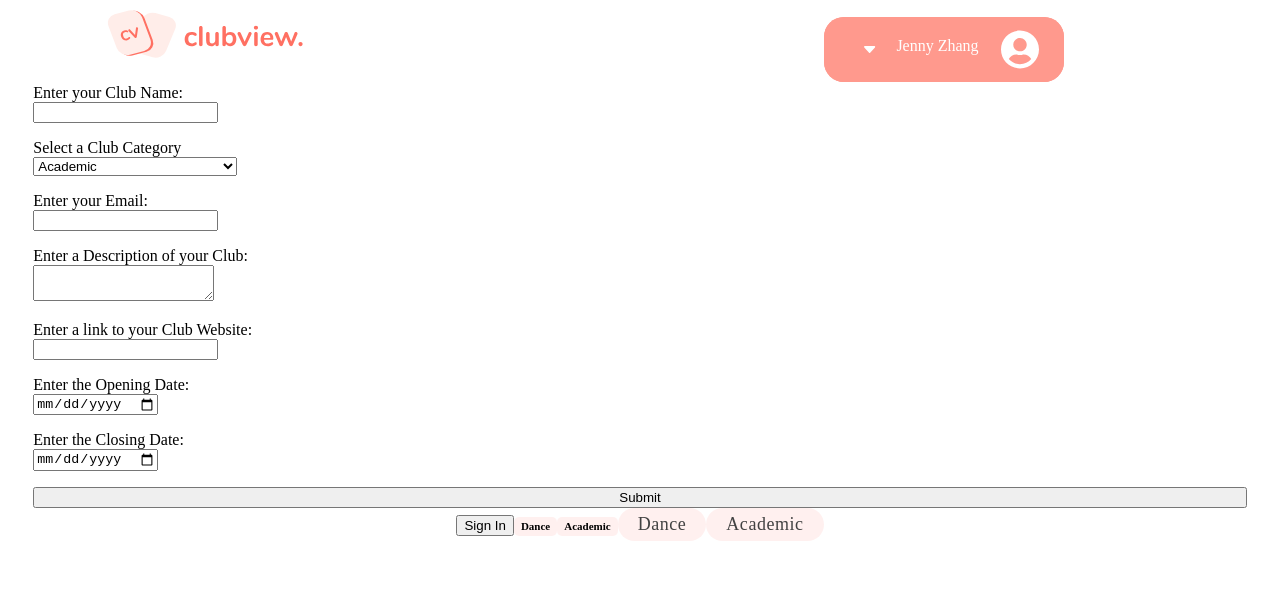
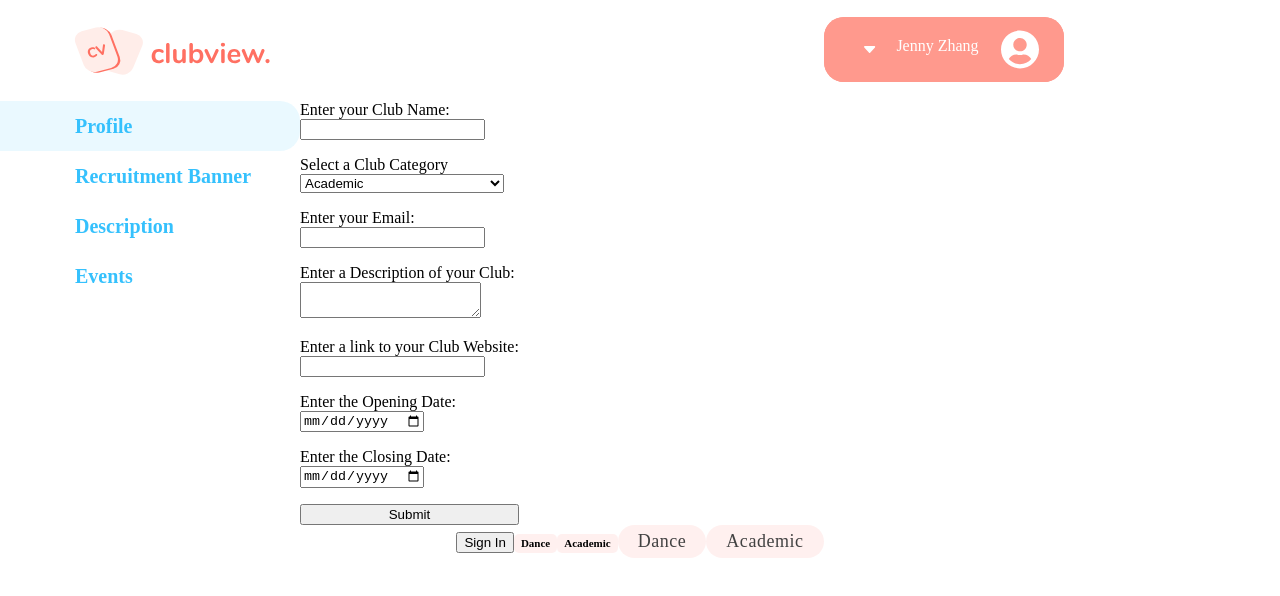
Before and after one commit to cornell-dti/club-view, a React (Create React App) app in the folder frontend/: page /register in a window 1280 px wide. Shown: the top 596 px of the page. Built offline with nearby package versions, Linux system fonts and the light colour scheme.

Commit message:
Implemented Sidebar in Registration
Currently routes you to four separate pages

```diff
--- a/frontend/src/App.css
+++ b/frontend/src/App.css
@@ -1,6 +1,12 @@
 .App {
   text-align: center;
-  padding: 0% 2%;
+  padding: 0 0;
+  margin: 0 0;
+}
+
+body {
+  padding: 0 0;
+  margin: 0 0;
 }
 
 .App-logo {
--- a/frontend/src/App.tsx
+++ b/frontend/src/App.tsx
@@ -8,12 +8,33 @@ import SocialTag from './components/Tags/SocialTags/SocialTag';
 import CategoryTag from './components/Tags/CategoryTags/CategoryTag';
 import { TokenProvider } from './context/TokenContext';
 import './App.css';
+import ClubProfile from './components/ClubRegistration/ClubEditSubpages/ClubProfile';
+import ClubRecruitment from './components/ClubRegistration/ClubEditSubpages/ClubRecruitment';
+import ClubDescription from './components/ClubRegistration/ClubEditSubpages/ClubDescription';
+import ClubEvents from './components/ClubRegistration/ClubEditSubpages/ClubEvents';
+import { sidebarPaths } from './components/ClubRegistration/Sidebar';
 
 function App() {
   return (
     <div className="App">
       <Router>
         <Routes>
+          <Route
+            path={'/register/' + sidebarPaths[0]}
+            element={<ClubProfile />}
+          />
+          <Route
+            path={'/register/' + sidebarPaths[1]}
+            element={<ClubRecruitment />}
+          />
+          <Route
+            path={'/register/' + sidebarPaths[2]}
+            element={<ClubDescription />}
+          />
+          <Route
+            path={'/register/' + sidebarPaths[3]}
+            element={<ClubEvents />}
+          />
           <Route path="/register" element={<ClubRegistration />} />
           <Route path="/clubs/:id" element={<InfoPage />} />
           <Route path="/" element={<ClubBoard />} />
--- /dev/null
+++ b/frontend/src/components/ClubRegistration/ClubEditSubpages/ClubDescription.tsx
@@ -0,0 +1,18 @@
+import React, { useEffect } from 'react';
+import NavBar from '../../../components/NavBar/NavBar';
+import Sidebar from '../Sidebar';
+import '../ClubRegistration.css';
+
+const ClubDescription = () => {
+  return (
+    <>
+      <NavBar hasSearch={false} />
+      <div className="page-container">
+        <Sidebar currentPath={2} />
+        <div className="container">Club Description Page</div>
+      </div>
+    </>
+  );
+};
+
+export default ClubDescription;
--- /dev/null
+++ b/frontend/src/components/ClubRegistration/ClubEditSubpages/ClubEvents.tsx
@@ -0,0 +1,18 @@
+import React, { useEffect } from 'react';
+import NavBar from '../../../components/NavBar/NavBar';
+import Sidebar from '../Sidebar';
+import '../ClubRegistration.css';
+
+const ClubEvents = () => {
+  return (
+    <>
+      <NavBar hasSearch={false} />
+      <div className="page-container">
+        <Sidebar currentPath={3} />
+        <div className="container">Club Events Page</div>
+      </div>
+    </>
+  );
+};
+
+export default ClubEvents;
--- /dev/null
+++ b/frontend/src/components/ClubRegistration/ClubEditSubpages/ClubProfile.tsx
@@ -0,0 +1,18 @@
+import React, { useEffect } from 'react';
+import NavBar from '../../../components/NavBar/NavBar';
+import Sidebar from '../Sidebar';
+import '../ClubRegistration.css';
+
+const ClubProfile = () => {
+  return (
+    <>
+      <NavBar hasSearch={false} />
+      <div className="page-container">
+        <Sidebar currentPath={0} />
+        <div className="container">Club Profile Page</div>
+      </div>
+    </>
+  );
+};
+
+export default ClubProfile;
--- /dev/null
+++ b/frontend/src/components/ClubRegistration/ClubEditSubpages/ClubRecruitment.tsx
@@ -0,0 +1,18 @@
+import React, { useEffect } from 'react';
+import NavBar from '../../../components/NavBar/NavBar';
+import Sidebar from '../Sidebar';
+import '../ClubRegistration.css';
+
+const ClubRecruitment = () => {
+  return (
+    <>
+      <NavBar hasSearch={false} />
+      <div className="page-container">
+        <Sidebar currentPath={1} />
+        <div className="container">Club Recruitment Page</div>
+      </div>
+    </>
+  );
+};
+
+export default ClubRecruitment;
--- a/frontend/src/components/ClubRegistration/ClubRegistration.css
+++ b/frontend/src/components/ClubRegistration/ClubRegistration.css
@@ -4,3 +4,66 @@
   flex-direction: column;
   gap: 1em;
 }
+
+.page-container {
+  display: flex;
+  flex-direction: row;
+  justify-content: flex-start;
+  align-items: center;
+  width: 100%;
+}
+
+.sidebar {
+  width: 300px;
+  display: flex;
+  flex-direction: column;
+  align-self: flex-start;
+}
+
+.sidebar-item {
+  background: none;
+  color: inherit;
+  border: none;
+  padding: 0;
+  font: inherit;
+  cursor: pointer;
+  outline: inherit;
+
+  height: 50px;
+
+  font-family: 'Nunito';
+  font-style: normal;
+  font-weight: 700;
+  font-size: 20px;
+  line-height: 27px;
+
+  color: #35c1fd;
+
+  text-align: left;
+  padding-left: 75px;
+}
+
+.sidebar-item-highlighted {
+  background: none;
+  color: inherit;
+  border: none;
+  padding: 0;
+  font: inherit;
+  cursor: pointer;
+  outline: inherit;
+
+  font-family: 'Nunito';
+  font-style: normal;
+  font-weight: 700;
+  font-size: 20px;
+  line-height: 27px;
+
+  height: 50px;
+
+  color: #35c1fd;
+  border-radius: 0 20px 20px 0;
+  background: #35c1fd1a;
+
+  text-align: left;
+  padding-left: 75px;
+}
--- a/frontend/src/components/ClubRegistration/ClubRegistration.tsx
+++ b/frontend/src/components/ClubRegistration/ClubRegistration.tsx
@@ -2,6 +2,7 @@ import React, { useState } from 'react';
 import './ClubRegistration.css';
 import Dropdown from './Dropdown/Dropdown';
 import NavBar from '../../components/NavBar/NavBar';
+import Sidebar from './Sidebar';
 
 const ClubRegistration = () => {
   // Controlled values for all the form elements
@@ -18,13 +19,14 @@ const ClubRegistration = () => {
     event.preventDefault();
     alert('Submit Action Triggered!');
 
-    //NOT IMPLEMENTED: SUBMIT DATA STORED IN REACT HOOKS TO BACKEND
+    //TODO NOT IMPLEMENTED: SUBMIT DATA STORED IN REACT HOOKS TO BACKEND
   }
 
   return (
     <>
       <NavBar hasSearch={false} />
-      <div>
+      <div className="page-container">
+        <Sidebar currentPath={0} />
         <form className="registration">
           <label>
             Enter your Club Name: <br />
--- /dev/null
+++ b/frontend/src/components/ClubRegistration/Sidebar.tsx
@@ -0,0 +1,50 @@
+import React, { useEffect, useState } from 'react';
+import { useNavigate } from 'react-router-dom';
+
+const sidebarItems = ['Profile', 'Recruitment Banner', 'Description', 'Events'];
+const sidebarPaths = ['profile', 'recruitment', 'description', 'events'];
+
+// Required props
+interface RequiredProps {
+  currentPath: number;
+}
+
+// Optional props
+interface OptionalProps {}
+
+// Combine required and optional props to build the full prop interface
+interface Props extends RequiredProps, OptionalProps {}
+
+// Use the optional prop interface to define the default props
+const defaultProps: OptionalProps = {};
+
+const Sidebar = (props: Props) => {
+  const importedNavTo = useNavigate();
+  const navigateTo = (path: string) => {
+    importedNavTo('/register/' + path);
+  };
+
+  return (
+    <div className="sidebar">
+      {sidebarPaths.map((path, index) => {
+        return (
+          <button
+            className={
+              index === props.currentPath
+                ? 'sidebar-item-highlighted'
+                : 'sidebar-item'
+            }
+            onClick={() => navigateTo(path)}
+          >
+            {sidebarItems[index]}
+          </button>
+        );
+      })}
+    </div>
+  );
+};
+
+Sidebar.defaultProps = defaultProps;
+
+export { sidebarPaths, sidebarItems };
+export default Sidebar;
--- a/frontend/src/components/NavBar/NavBar.css
+++ b/frontend/src/components/NavBar/NavBar.css
@@ -61,6 +61,7 @@
 .logo {
   position: fl;
   margin-left: 4.5rem;
+  margin-top: 1.563rem;
 }
 
 .profileButton {
--- a/frontend/src/components/NavBar/NavBar.tsx
+++ b/frontend/src/components/NavBar/NavBar.tsx
@@ -1,8 +1,6 @@
 import React, { useState } from 'react';
 import { Link } from 'react-router-dom';
 import { logo } from '../../icons/navbar';
-import Handle from '../../assets/handle.svg';
-import Ellipse from '../../assets/ellipse.svg';
 import './NavBar.css';
 import ProfileButton from './ProfileButton/ProfileButton';
 
```
